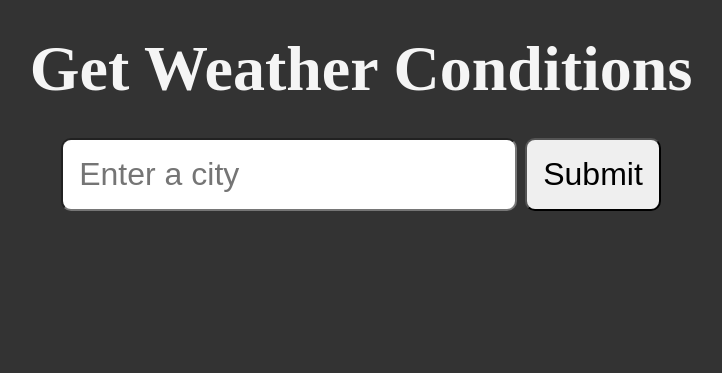
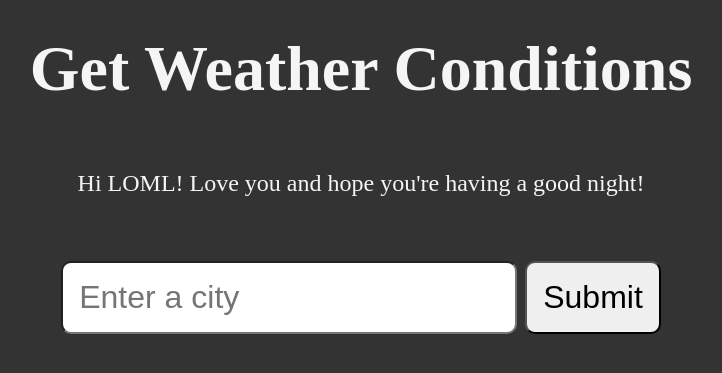
Before and after one commit to Drethanas/python-weather, a Flask app: page / in a window 1280 px wide. Shown: the top 373 px of the page, without its empty margins (279-1001 px from the left). Run offline with Flask 3, Linux system fonts and the light colour scheme.

Commit message:
Update for LOML

```diff
--- a/static/styles/style.css
+++ b/static/styles/style.css
@@ -16,6 +16,12 @@ body {
     font-size: 2rem;
 }
 
+p {
+    font-size: 1.5rem;
+    padding: 2rem;
+}
+
+
 input,
 button {
     font-size: 2rem;
--- a/templates/index.html
+++ b/templates/index.html
@@ -10,6 +10,7 @@
 
 <body>
     <h1>Get Weather Conditions</h1>
+    <p>Hi LOML! Love you and hope you're having a good night!</p>
     <form action="/weather">
         <input type="text" name="city" id="city" placeholder="Enter a city" />
         <button type="submit">Submit</button>
```
